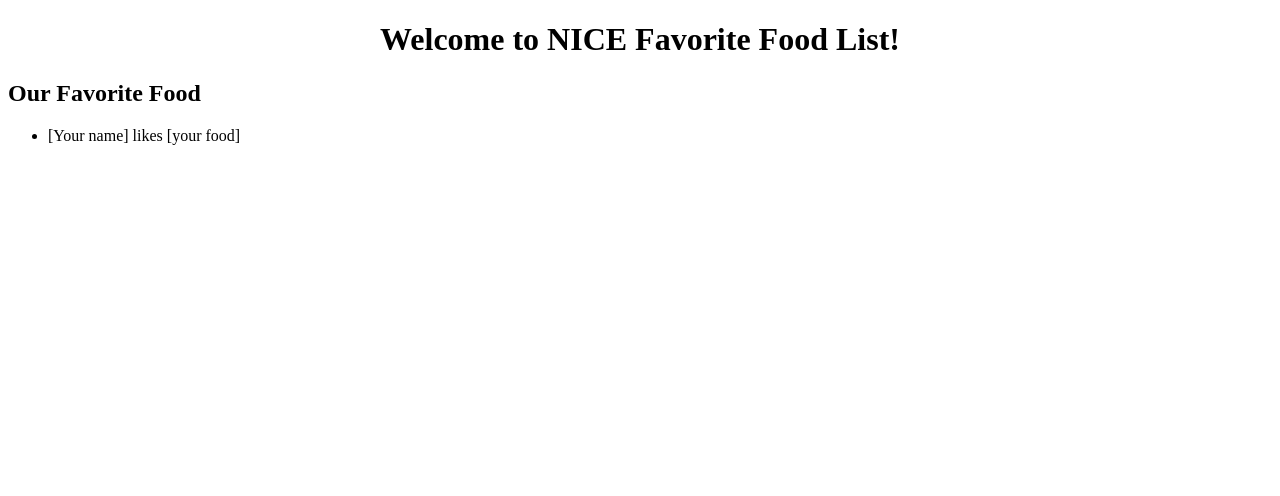
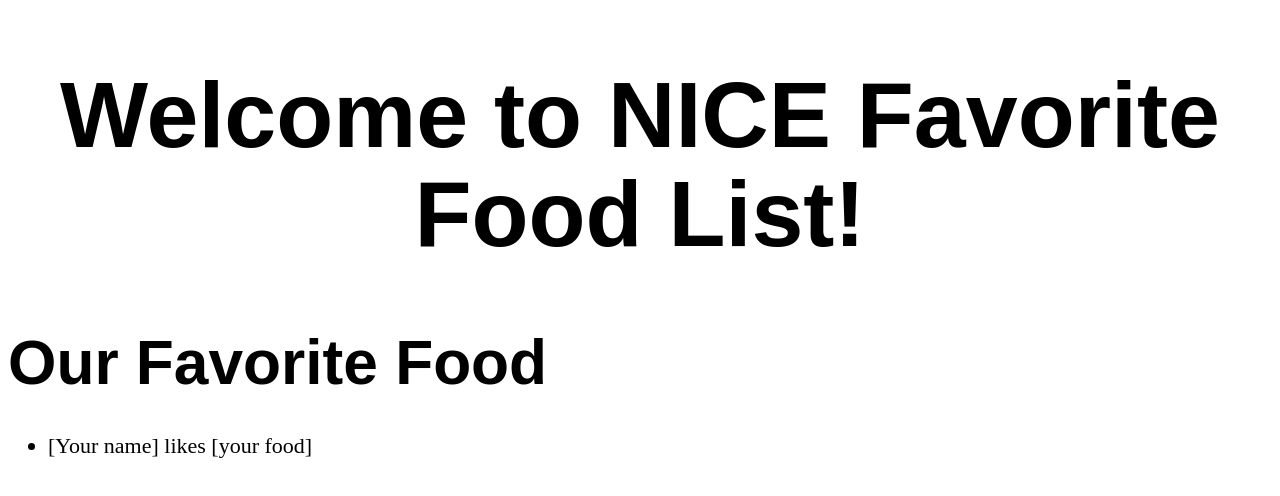
Before and after one commit to hungtruongquoc/demo-favorite-food, an Angular app: page / in a window 1280 px wide. Shown: the top 496 px of the page. Built offline with nearby package versions, Linux system fonts and the light colour scheme.

Commit message:
Added typography

```diff
--- a/src/styles.css
+++ b/src/styles.css
@@ -1,2 +1,121 @@
 /* You can add global styles to this file, and also import other style files */
+/*! Typebase.less v0.1.0 | MIT License */
+/* Setup */
+html {
+  font-size: 16px;
+}
+@media screen and (min-width: 320px) {
+  html {
+    font-size: calc(16px + 6 * ((100vw - 320px) / 680));
+  }
+}
+@media screen and (min-width: 1000px) {
+  html {
+    font-size: 22px;
+  }
+}
+
+html {
+  /* Change default typefaces here */
+  font-family: serif;
+  font-size: 137.5%;
+  -webkit-font-smoothing: antialiased;
+}
+/* Copy & Lists */
+p {
+  line-height: 1.5rem;
+  margin-top: 1.5rem;
+  margin-bottom: 0;
+}
+
+ul,
+ol {
+  margin-top: 1.5rem;
+  margin-bottom: 1.5rem;
+}
+
+ul li,
+ol li {
+  line-height: 1.5rem;
+}
+
+ul ul,
+ol ul,
+ul ol,
+ol ol {
+  margin-top: 0;
+  margin-bottom: 0;
+}
+
+blockquote {
+  line-height: 1.5rem;
+  margin-top: 1.5rem;
+  margin-bottom: 1.5rem;
+}
+/* Headings */
+h1,
+h2,
+h3,
+h4,
+h5,
+h6 {
+  /* Change heading typefaces here */
+  font-family: sans-serif;
+  margin-top: 1.5rem;
+  margin-bottom: 0;
+  line-height: 1.5rem;
+}
+
+h1 {
+  font-size: 4.242rem;
+  line-height: 4.5rem;
+  margin-top: 3rem;
+}
+
+h2 {
+  font-size: 2.828rem;
+  line-height: 3rem;
+  margin-top: 3rem;
+}
+
+h3 {
+  font-size: 1.414rem;
+}
+
+h4 {
+  font-size: 0.707rem;
+}
+
+h5 {
+  font-size: 0.4713333333333333rem;
+}
+
+h6 {
+  font-size: 0.3535rem;
+}
+/* Tables */
+table {
+  margin-top: 1.5rem;
+  border-spacing: 0px;
+  border-collapse: collapse;
+}
+
+table td,
+table th {
+  padding: 0;
+  line-height: 33px;
+}
+/* Code blocks */
+code {
+  vertical-align: bottom;
+}
+/* Leading paragraph text */
+.lead {
+  font-size: 1.414rem;
+}
+/* Hug the block above you */
+.hug {
+  margin-top: 0;
+}
+
 @import "~@angular/material/prebuilt-themes/purple-green.css";
```
